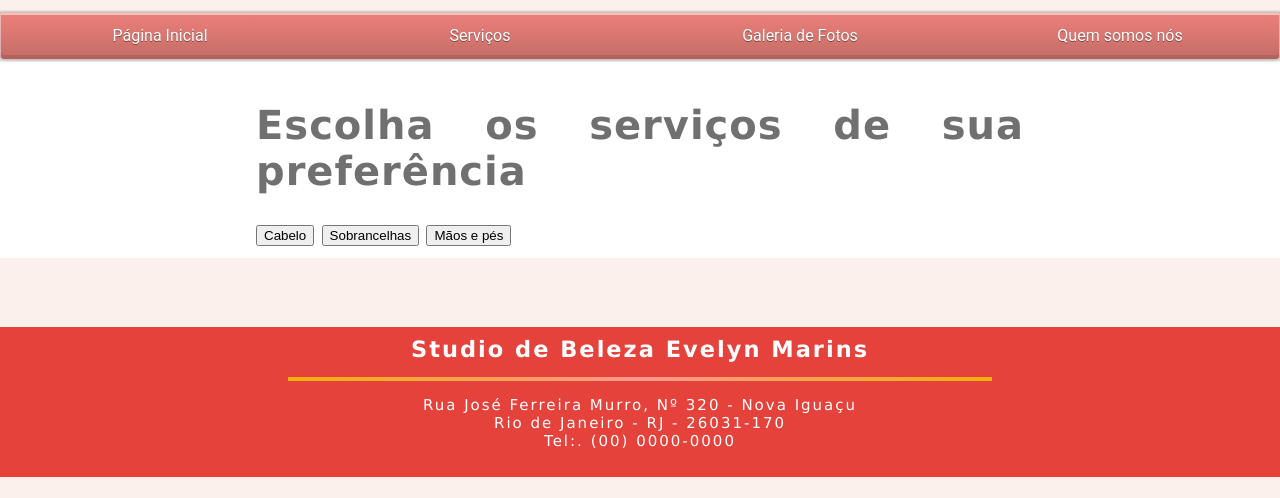
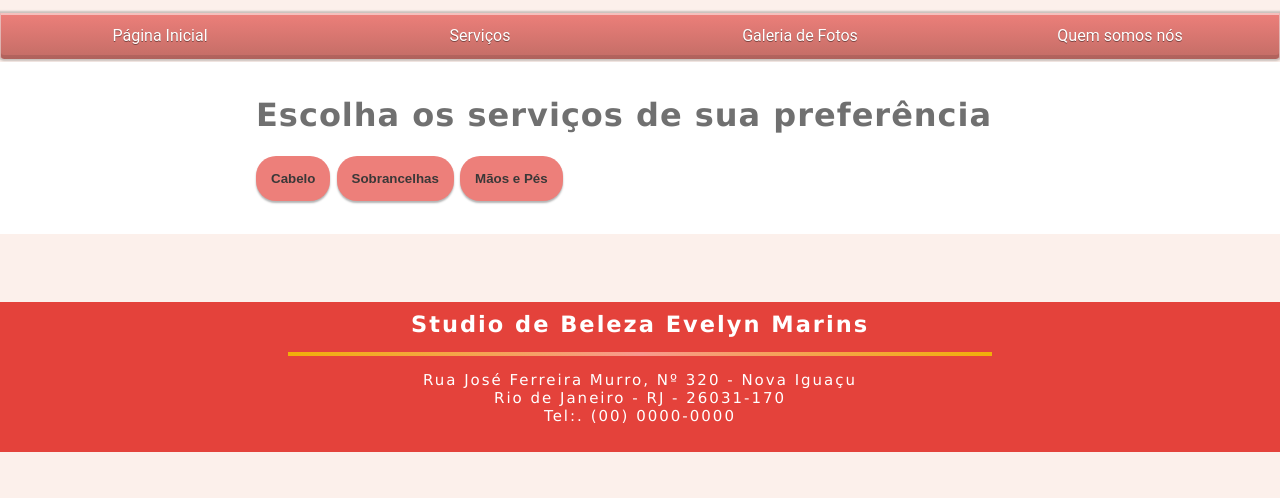
Before and after one commit to cp2-dc-info-projeto-final/sb-studio-de-beleza, a PHP site: page /servicos.html in a window 1280 px wide. Shown: the part 136-634 px from the top of the page. Run offline with PHP 8.4, Linux system fonts and the light colour scheme.

Commit message:
estilizando botões de serviço

```diff
--- a/Projeto/servicos/servico.css
+++ b/Projeto/servicos/servico.css
@@ -56,13 +56,31 @@ body
   transition:1s;
 }
 
-.button
+#buttonC, #buttonS, #buttonM
 {
-background-color: blue;
+	color: #3a3838;
+	border-radius: 20px;
+    margin-bottom: 15px;
+    background: #fff;
+    box-shadow: 0px 2px 2px rgba(0, 0, 0, 0.3);
+    padding: 15px;
+}
+
+#buttonC, #buttonS, #buttonM
+{
+  font-weight: bold;
+background:#ed7f7a;;
+border: none;
+margin-bottom: 20px;
+}
+#buttonC:hover, #buttonS:hover, #buttonM:hover, #buttonC:focus, #buttonS:focus, #buttonM:focus
+{
+	background: #f1af09;
+  outline: none !important;
 }
 .div1
 {
-  font-size: 20px;
+  font-size: px;
   text-align: justify;
   margin-top: -1%;
   margin-left:20%;
--- a/Projeto/servicos/servicos.html
+++ b/Projeto/servicos/servicos.html
@@ -20,9 +20,9 @@
         <div class="div1">
             <h1> Escolha os serviços de sua preferência </h1>
             <div class="botao">
-                <button name="buttonC">Cabelo</button>
-                <button name="buttonS">Sobrancelhas</button>
-                <button name="buttonM">Mãos e pés</button>
+                <button id="buttonC">Cabelo</button>
+                <button id="buttonS">Sobrancelhas</button>
+                <button id="buttonM">Mãos e Pés</button>
             </div>
             </div>
         </div>
```
